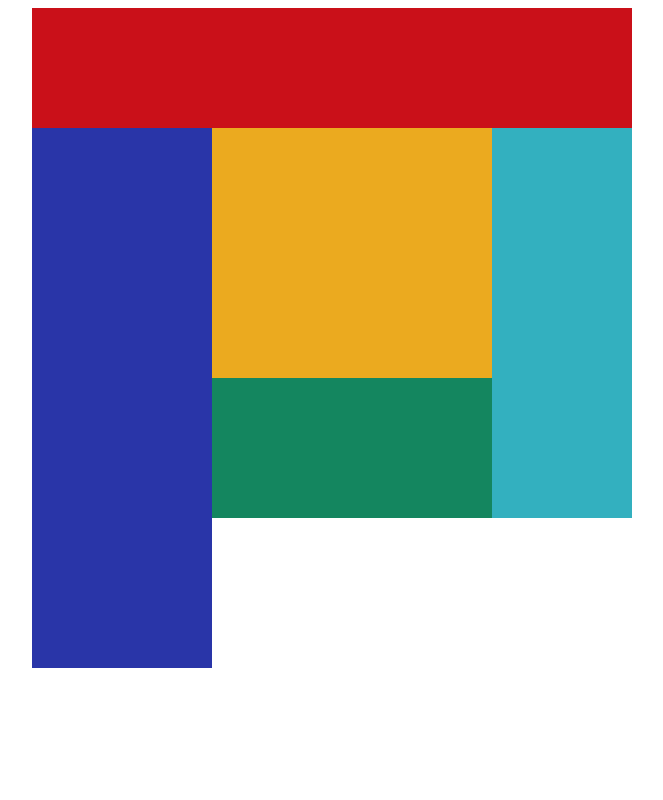
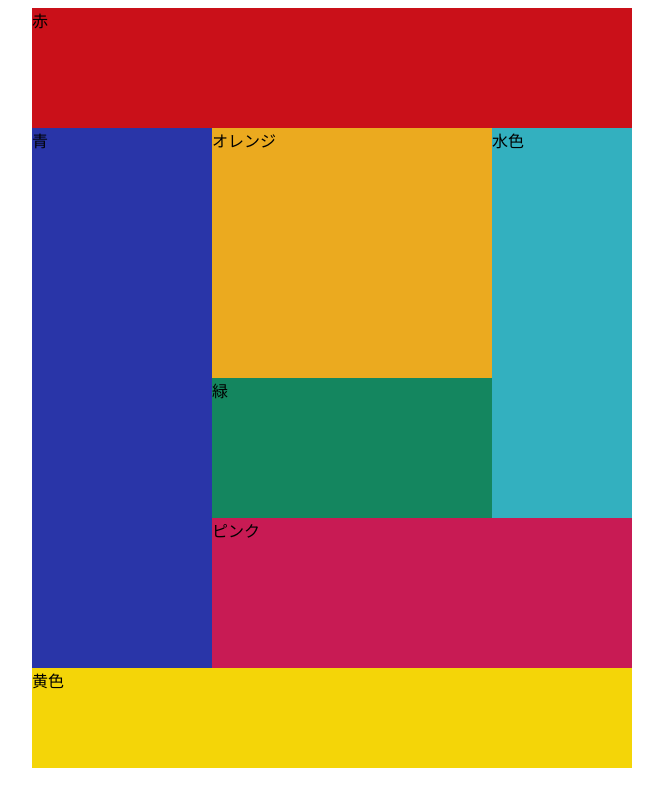
Before and after one commit to kurokawamiku/div-pazzul, a plain HTML site: page index.html in a window 1280 px wide. Shown: the whole page, without its empty margins (316-979 px from the left). Drawn offline with Linux system fonts and the light colour scheme.

Commit message:
divpuzzle2 練習

```diff
--- a/index.html
+++ b/index.html
@@ -9,19 +9,19 @@
 </head>
 <body>
   <div class="wrapper">
-    <div class="header"></div>
+    <div class="header">赤</div>
     <div class="main clearfix">
-      <div class="side"></div>
+      <div class="side">青</div>
       <div class="content">
         <div class="content-top-left">
-          <div class="content-top-left-top"></div>
-          <div class="content-top-left-bottom"></div>
+          <div class="content-top-left-top">オレンジ</div>
+          <div class="content-top-left-bottom">緑</div>
         </div>
-        <div class="content-top-right"></div>
+        <div class="content-top-right">水色</div>
+        <div class="content-bottom">ピンク</div>
       </div>
-      <div class="content-bottom"></div>
     </div>
-    <div class="footer"></div>
+    <div class="footer">黄色</div>
   </div>
 </body>
 </html>
--- a/style.css
+++ b/style.css
@@ -39,7 +39,11 @@ body{
   background: #33b0bf;
 }
 .content-bottom{
-  height: 150px;
+  height: 540px;
+  background: #c81b54;
+}
+.footer{
+  height: 100px;
   background: #f4d508;
 }
 .clearfix:after{
```
